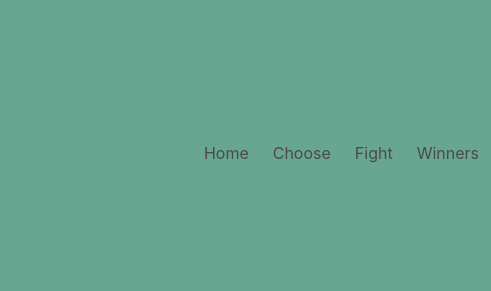
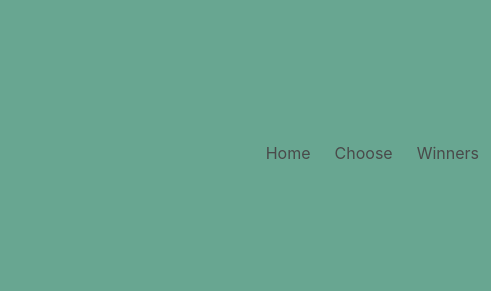
Before and after one commit to hsengu/pokebattle, a plain HTML site: page choose.html in a window 1280 px wide. Shown: the top 291 px of the page, 789-1280 px from the left. Drawn offline with nearby package versions, Linux system fonts and the light colour scheme.

Commit message:
took out fight link in nav bar

```diff
--- a/choose.html
+++ b/choose.html
@@ -45,7 +45,6 @@
         <div class="navbar-end">
           <a href="./index.html" class="navbar-item">Home</a>
           <a href="./choose.html" class="navbar-item">Choose</a>
-          <a href="#" class="navbar-item">Fight</a>
           <a href="./high-score.html" class="navbar-item">Winners</a>
         </div>
       </div>
```
